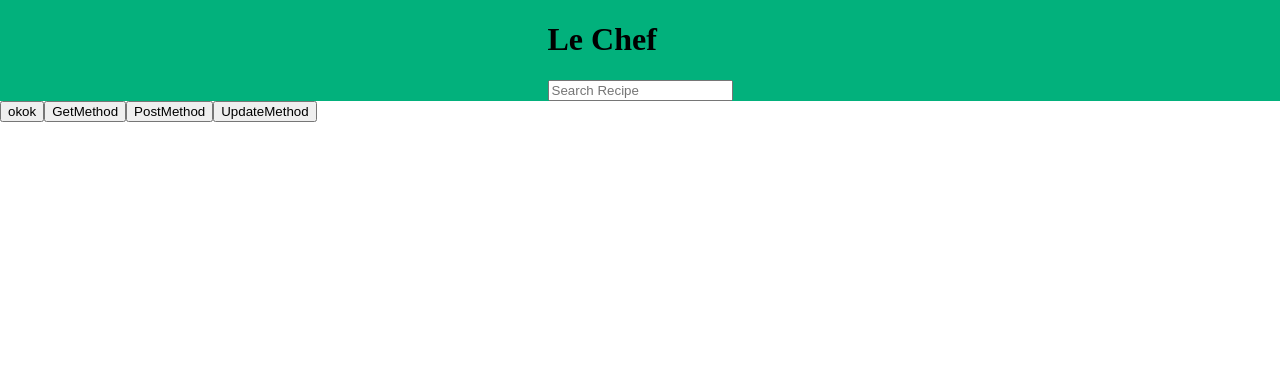
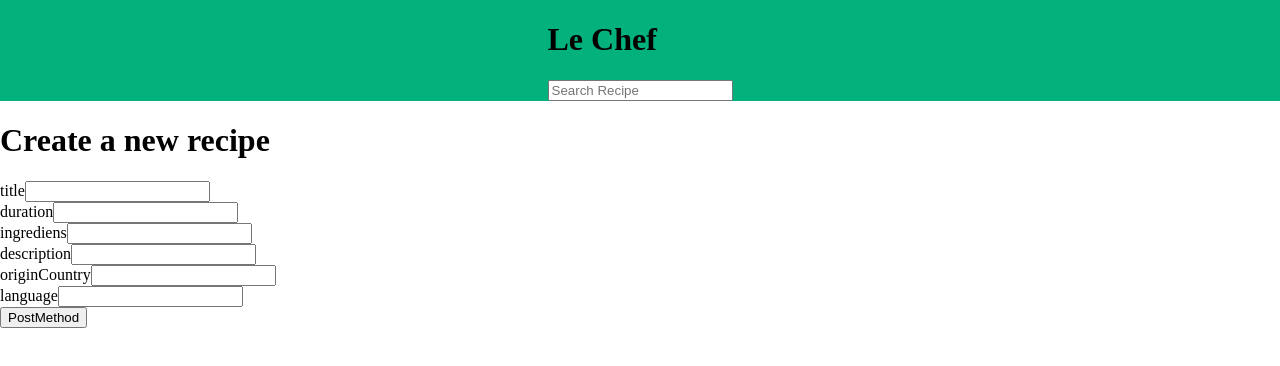
Before and after one commit to ArastoSahbaei/RecipeApplication, a React (Create React App) app in the folder client/: page /create in a window 1280 px wide. Shown: the top 366 px of the page. Built offline with nearby package versions, Linux system fonts and the light colour scheme.

Commit message:
post view

```diff
--- a/client/src/components/FirstComponent.tsx
+++ b/client/src/components/FirstComponent.tsx
@@ -1,17 +1,15 @@
 import React, { useState } from 'react'
 import service from '../shared/api/service/service'
-
-const theData = {
-    title: "arasto",
-    duration: 5,
-    ingrediens: "1337",
-    description: "1918",
-    originCountry: "Farsi",
-    language: "sweden",
-    views: 2342
-}
+import { useHistory } from "react-router-dom";
 
 export const FirstComponent = () => {
+
+    const routeChange = () => {
+        let path = `/create`;
+        history.push(path);
+    }
+
+    const history = useHistory();
     const [data, setData] = useState("data.bio")
     return (
         <div>
@@ -21,8 +19,8 @@ export const FirstComponent = () => {
             })}>
                 GetMethod</button>
 
-            <button onClick={() => service.createRecipe(theData)}> PostMethod</button>
-            <button onClick={() => service.updateRecipe("5f4a1766d386c816b8f17e2a", theData)}> UpdateMethod</button>
+            {/* <button onClick={() => service.updateRecipe("5f4a1766d386c816b8f17e2a", theData)}> UpdateMethod</button> */}
+            <button onClick={() => routeChange()}>Create New Recipe</button>
 
         </div>
     )
--- a/client/src/components/routing/Routing.tsx
+++ b/client/src/components/routing/Routing.tsx
@@ -2,6 +2,7 @@ import React, { Suspense } from "react"
 import { BrowserRouter as Router, Switch, Route } from "react-router-dom"
 import { FirstComponent } from '../FirstComponent'
 import { RecipeView } from '../../view/RecipeView'
+import { CreateRecipeView } from '../../view/CreateRecipeView'
 
 
 export default function Routing(props: any) {
@@ -13,6 +14,7 @@ export default function Routing(props: any) {
                     <Switch>
                         <Route exact path="/home" component={FirstComponent} />
                         <Route exact path="/recipe/:id" component={RecipeView} />
+                        <Route exact path="/create" component={CreateRecipeView} />
                         <Route component={FirstComponent} />
                     </Switch>
                 </Suspense>
--- a/client/src/shared/interface/RecipeInterface.ts
+++ b/client/src/shared/interface/RecipeInterface.ts
@@ -1,10 +1,10 @@
 export interface RecipeInterface {
-    _id: string,
+    _id?: string,
     title: string,
     duration: number,
-    ingrediens: [string],
+    ingrediens?: string,
     description: string,
     originCountry: string,
     language: string,
-    views: number
+    views?: number
 }
--- /dev/null
+++ b/client/src/view/CreateRecipeView.tsx
@@ -0,0 +1,29 @@
+import React, { useState } from 'react'
+import service from '../shared/api/service/service'
+import { RecipeInterface } from '../shared/interface/RecipeInterface'
+
+export const CreateRecipeView = () => {
+    const [data, setData] = useState<RecipeInterface>({
+        _id: "",
+        title: "string",
+        duration: 234,
+        ingrediens: "string",
+        description: "string",
+        originCountry: "string",
+        language: "string",
+        views: 24334
+    })
+
+    return (
+        <div>
+            <h1>Create a new recipe</h1>
+            title<input></input> <br />
+            duration<input></input> <br />
+            ingrediens<input></input> <br />
+            description<input></input> <br />
+            originCountry<input></input> <br />
+            language<input></input> <br />
+            <button onClick={() => service.createRecipe(data)}> PostMethod</button>
+        </div>
+    )
+}
```
